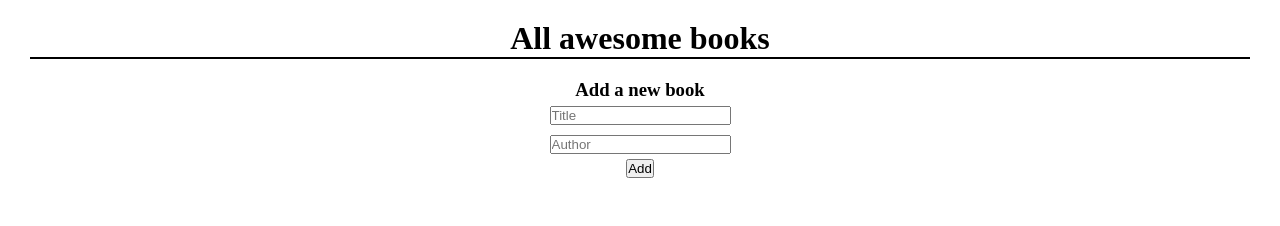
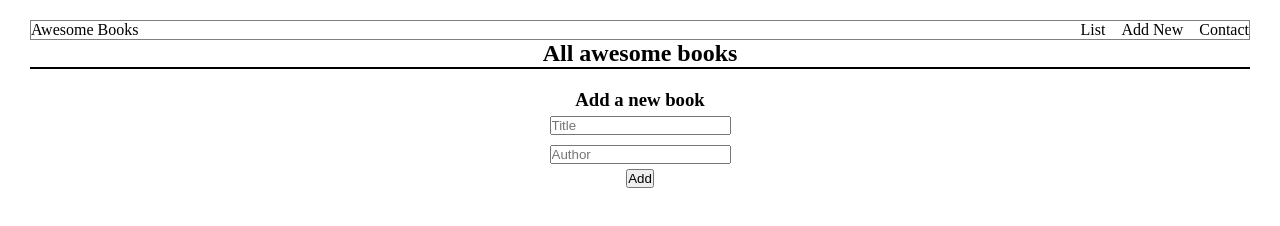
Before and after one commit to biruk-bereka/awesome-books, a website: page index.html in a window 1280 px wide. Drawn offline with Linux system fonts and the light colour scheme.

Commit message:
add navigation for the page

```diff
--- a/index.html
+++ b/index.html
@@ -9,9 +9,18 @@
   </head>
   <body>
     <header>
+      <nav>
+        <p>Awesome Books</p>
+        <ul>
+          <li>List</li>
+          <li>Add New</li>
+          <li>Contact</li>
+        </ul>
+      </nav>
+    </header>
+    <main>
+      <section class="books-section">
         <h1>All awesome books</h1>
-    </header>
-    <section class="books-section">
         <div class="books"></div>
         <form class="form" action="#" method="post">
           <h3>Add a new book</h3>
@@ -32,6 +41,7 @@
           <button type="submit" class="add">Add</button>
         </form>
       </section>
+    </main>
     <script src="index.js"></script>
   </body>
 </html>
--- a/style.css
+++ b/style.css
@@ -6,6 +6,21 @@
 body {
   text-align: center;
   margin: 20px 30px;
+}
+
+li {
+  list-style: none;
+}
+
+nav {
+  display: flex;
+  justify-content: space-between;
+  border: 1px solid gray;
+}
+
+nav ul {
+  display: flex;
+  gap: 1rem;
 }
 
 .books {
```
Lines whose indentation alone changed are shown as unchanged.
